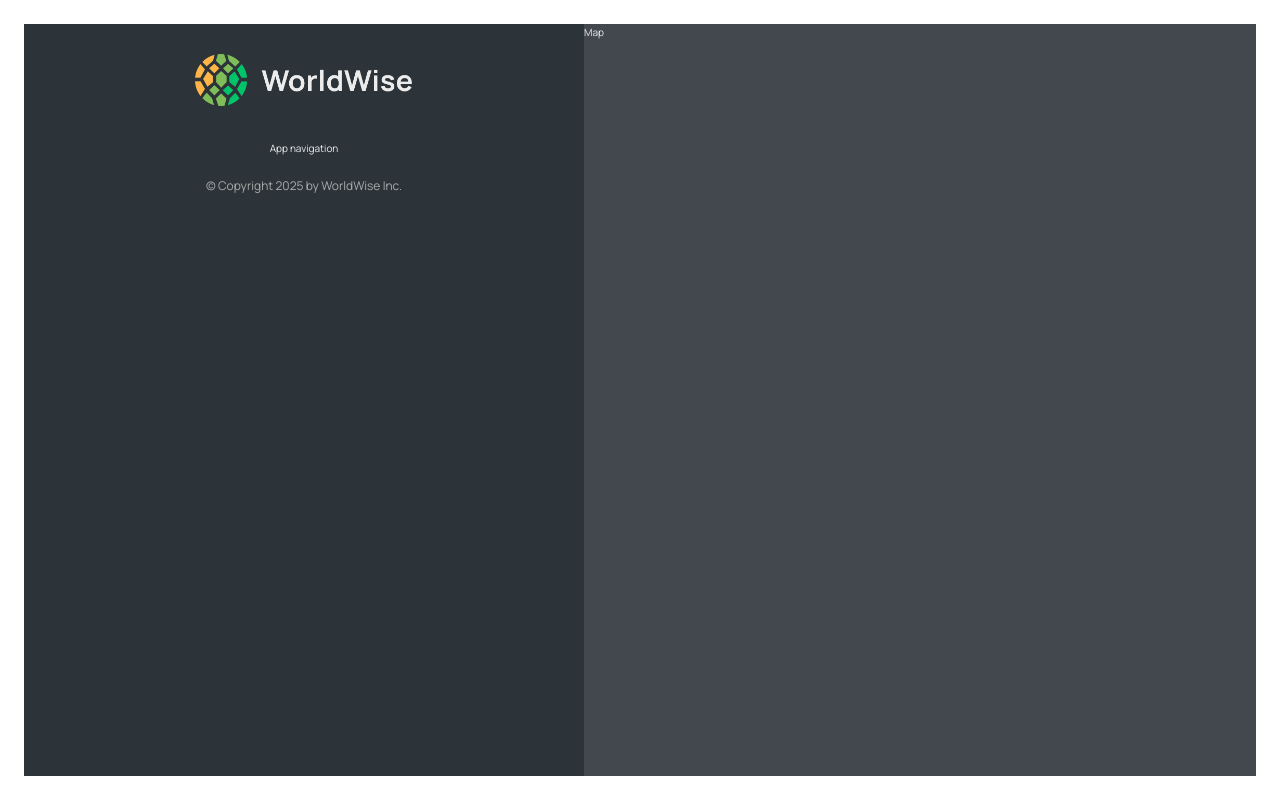
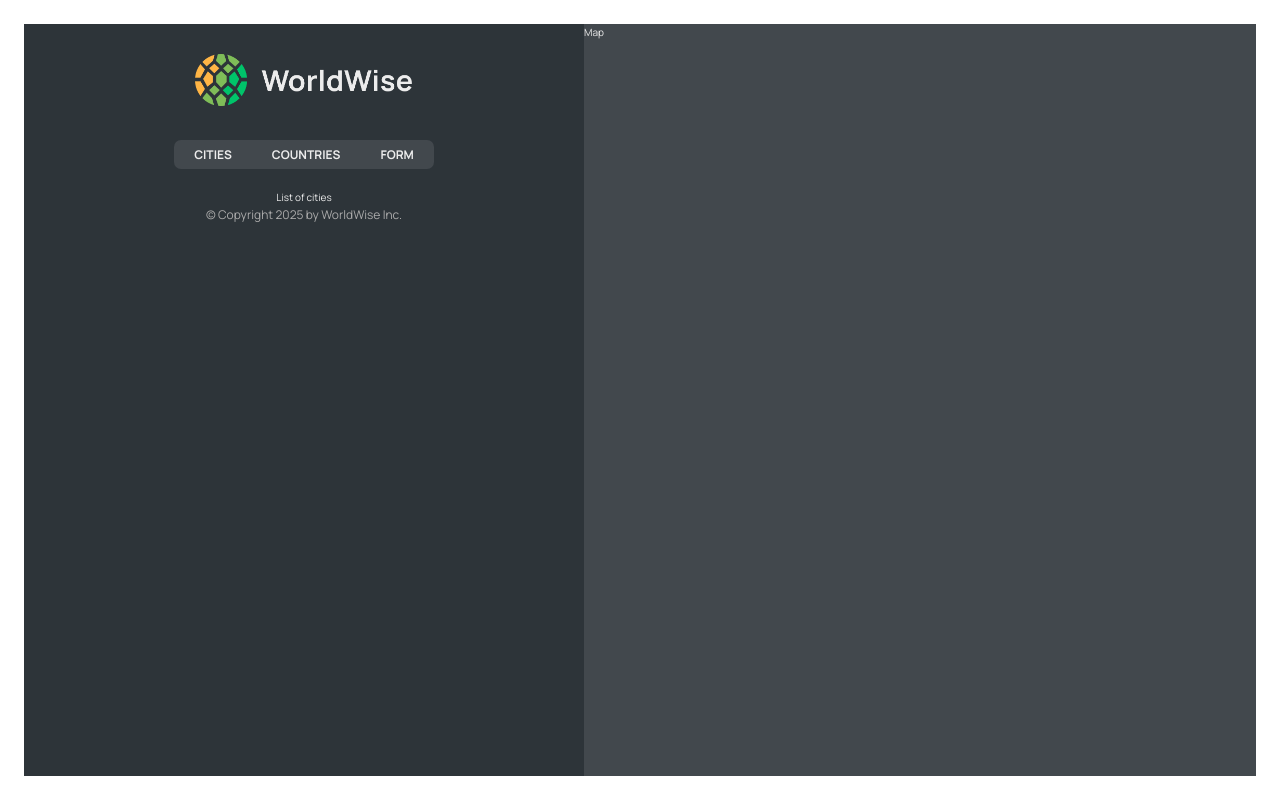
Before and after one commit to Rioh1118/worldwise, a React (Vite) app: page /app in a window 1280 px wide. Built offline with nearby package versions, Linux system fonts and the light colour scheme.

Commit message:
Enhances routing and navigation structure
Revises routes to include nested routing for the 'app' path.
Updates navigation to include links for cities, countries, and form.
Integrates `Outlet` in the sidebar for rendering nested routes.

```diff
--- a/src/App.jsx
+++ b/src/App.jsx
@@ -10,11 +10,16 @@
   return (
     <BrowserRouter>
       <Routes>
-        <Route path="/" element={<Homepage />} />
+        <Route index element={<Homepage />} />
         <Route path="product" element={<Product />} />
         <Route path="pricing" element={<Pricing />} />
         <Route path="login" element={<Login />} />
-        <Route path="app" element={<AppLayout />} />
+        <Route path="app" element={<AppLayout />}>
+          <Route index element={<p>List of cities</p>} />
+          <Route path="cities" element={<p>List of cities</p>} />
+          <Route path="countries" element={<p>Countries</p>} />
+          <Route path="form" element={<p>Form</p>} />
+        </Route>
         <Route path="*" element={<PageNotFound />} />
       </Routes>
     </BrowserRouter>
--- a/src/components/AppNav.jsx
+++ b/src/components/AppNav.jsx
@@ -1,7 +1,22 @@
+import { NavLink } from 'react-router-dom';
 import styles from './AppNav.module.css';
 
 function AppNav() {
-  return <nav className={styles.nav}>App navigation</nav>;
+  return (
+    <nav className={styles.nav}>
+      <ul>
+        <li>
+          <NavLink to="cities">Cities</NavLink>
+        </li>
+        <li>
+          <NavLink to="countries">Countries</NavLink>
+        </li>
+        <li>
+          <NavLink to="form">Form</NavLink>
+        </li>
+      </ul>
+    </nav>
+  );
 }
 
 export default AppNav;
--- a/src/components/Sidebar.jsx
+++ b/src/components/Sidebar.jsx
@@ -1,3 +1,4 @@
+import { Outlet } from 'react-router-dom';
 import AppNav from './AppNav';
 import Logo from './Logo';
 import styles from './Sidebar.module.css';
@@ -7,6 +8,7 @@
     <div className={styles.sidebar}>
       <Logo />
       <AppNav />
+      <Outlet />
       <p className={styles.copyright}>
         &copy; Copyright {new Date().getFullYear()} by WorldWise Inc.
       </p>
```
